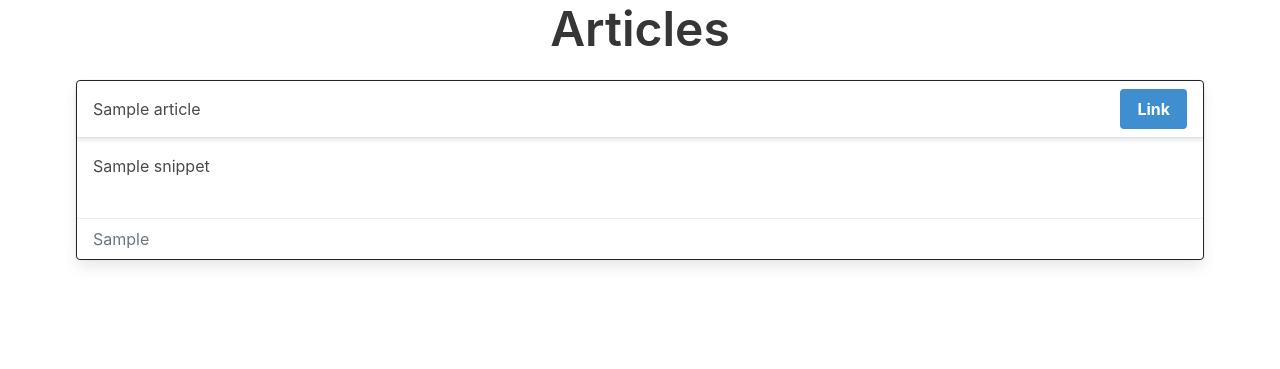
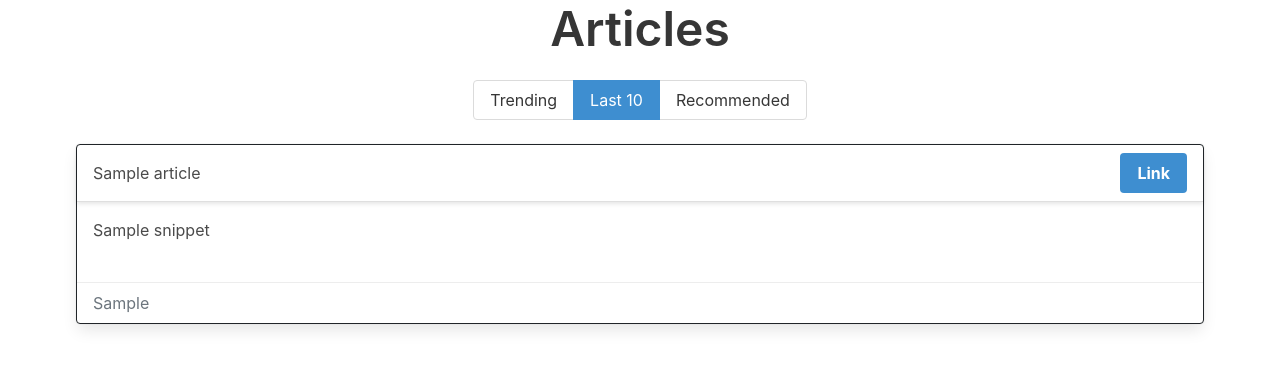
Before and after one commit to noLePhi/FlaskWebAppTutorial, a Python web app: template website/templates/articles.html in a window 1280 px wide. Shown: the part 86-455 px from the top of the page. Run offline with Jinja, Linux system fonts and the light colour scheme; the template is opened without the code that fills it: most values are stand-ins (such as "Sample title", 1, 10 or a date in 2020); some libraries are stand-ins or nearby versions.

Commit message:
add 3 buttons to distinguish trending, last and recommended articles

```diff
--- a/website/templates/articles.html
+++ b/website/templates/articles.html
@@ -1,8 +1,17 @@
-{% extends "base.html" %} {% block title %}Articles{% endblock %} {% block content %}
+{% extends "base.html" %}
+{% block title %}Articles{% endblock %}
+{% block content %}
 
   <div class="content is-large" align="center">
     <h1>Articles</h1>
   </div>
+  <div class="buttons has-addons is-centered" >
+      <a class="button nav-link">Trending</a>
+      <a class="button is-info is-selected nav-link" >Last 10</a>
+      <a class="button nav-link" >Recommended</a>
+  </div>
+
+
 
     <div id="articles">
     {%  for article in articles %}
--- a/website/views.py
+++ b/website/views.py
@@ -36,7 +36,6 @@ def get_articles():
 
     research_subject = "deep learning"
 
-    # page_url = 'https://scholar.google.com/scholar?hl=fr&as_sdt=0%2C5&q=' + research_subject + '&btnG='
     page_url = 'https://scholar.google.com/scholar?hl=fr&as_sdt=0,5&q=%22' + research_subject + '%22&scisbd=1'
 
     html = requests.get(page_url, headers=headers, proxies=proxies).text
```
